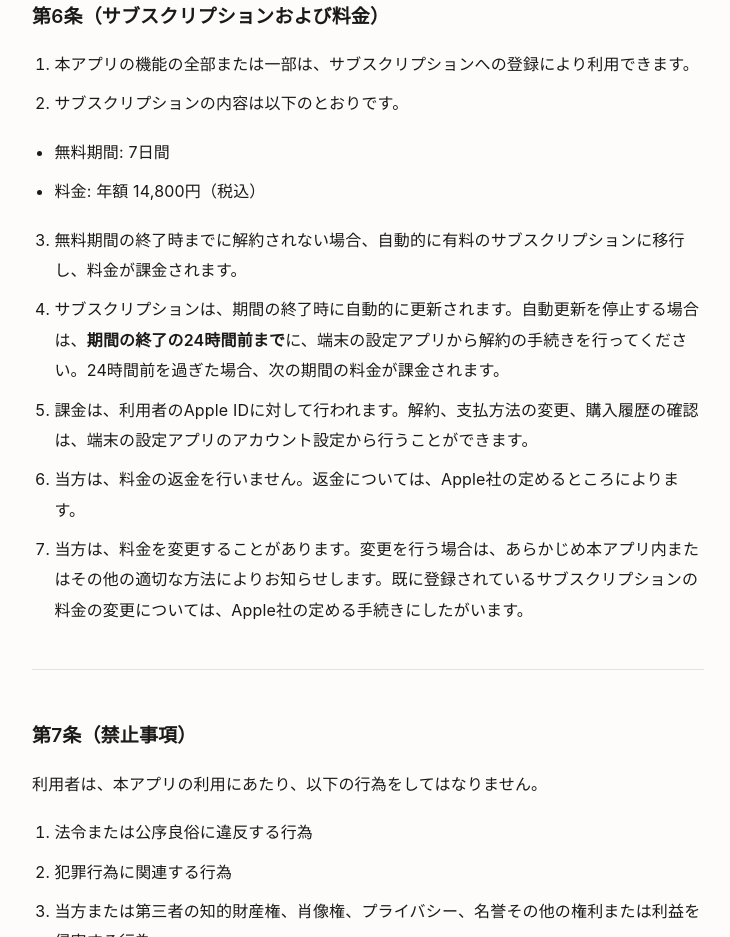
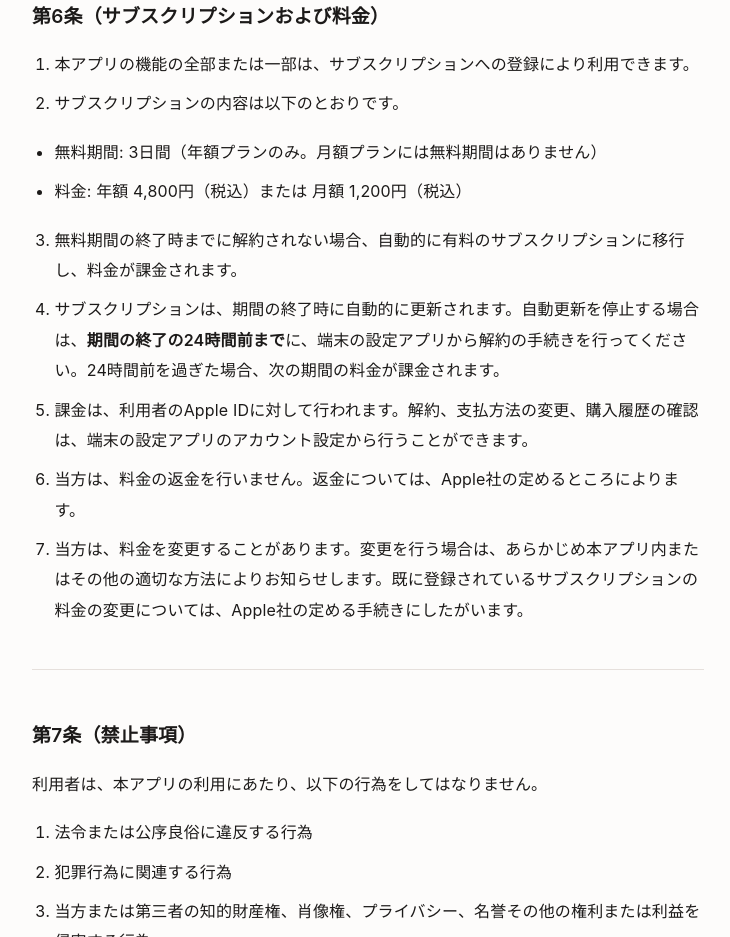
Before and after one commit to scnaohiro/almie-legal, a plain HTML site: page terms.html in a window 1280 px wide. Shown: the part 2550-3487 px from the top of the page, without its empty margins (272-1002 px from the left). Drawn offline with Linux system fonts and the light colour scheme.

Commit message:
利用規約: 無料期間を3日間に、料金を年額4,800円・月額1,200円に

```diff
--- a/terms.html
+++ b/terms.html
@@ -159,8 +159,8 @@
 <li>サブスクリプションの内容は以下のとおりです。</li>
 </ol>
 <ul>
-<li>無料期間: 7日間</li>
-<li>料金: 年額 14,800円（税込）</li>
+<li>無料期間: 3日間（年額プランのみ。月額プランには無料期間はありません）</li>
+<li>料金: 年額 4,800円（税込）または 月額 1,200円（税込）</li>
 </ul>
 <ol start="3">
 <li>無料期間の終了時までに解約されない場合、自動的に有料のサブスクリプションに移行し、料金が課金されます。</li>
```
